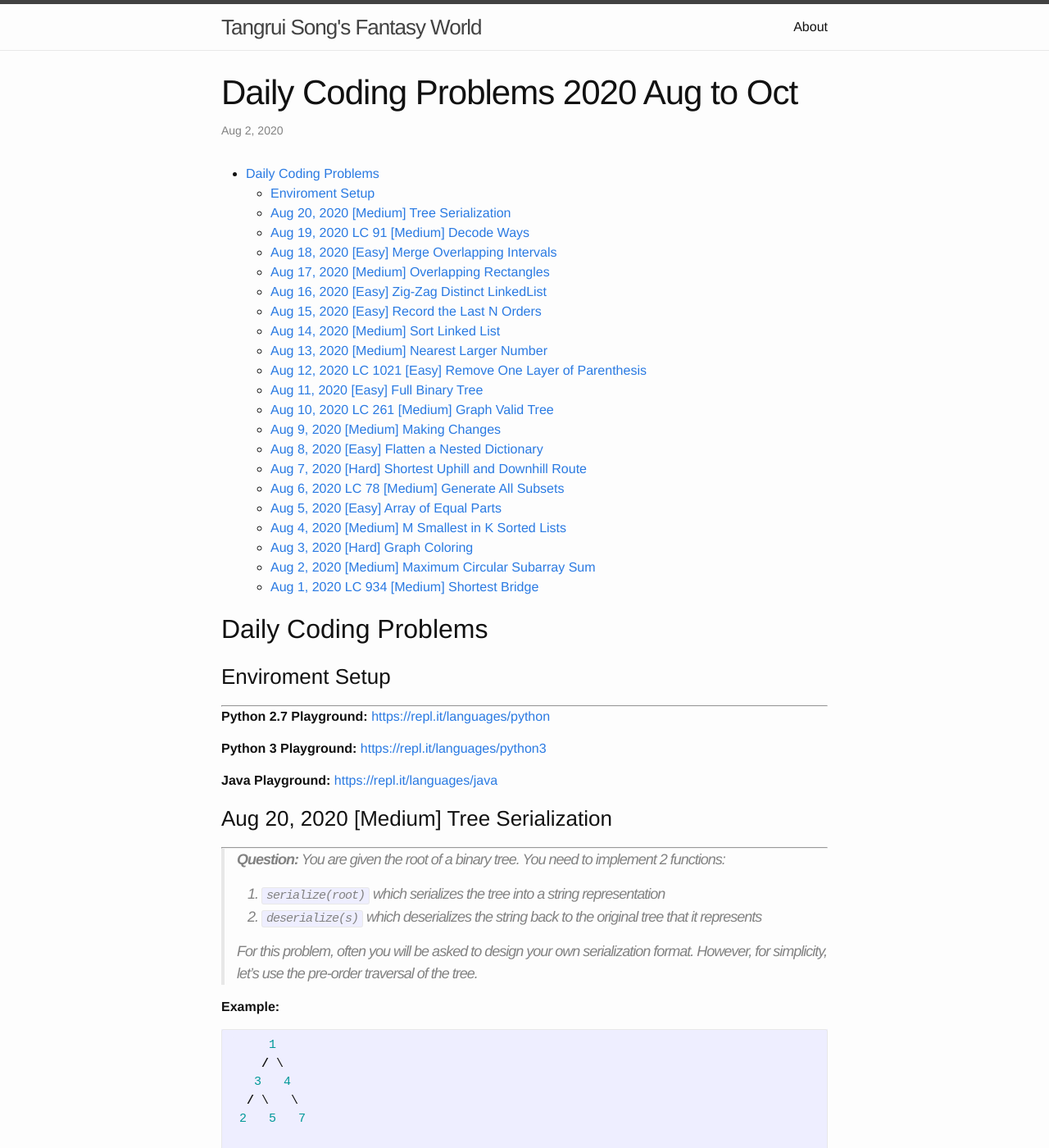
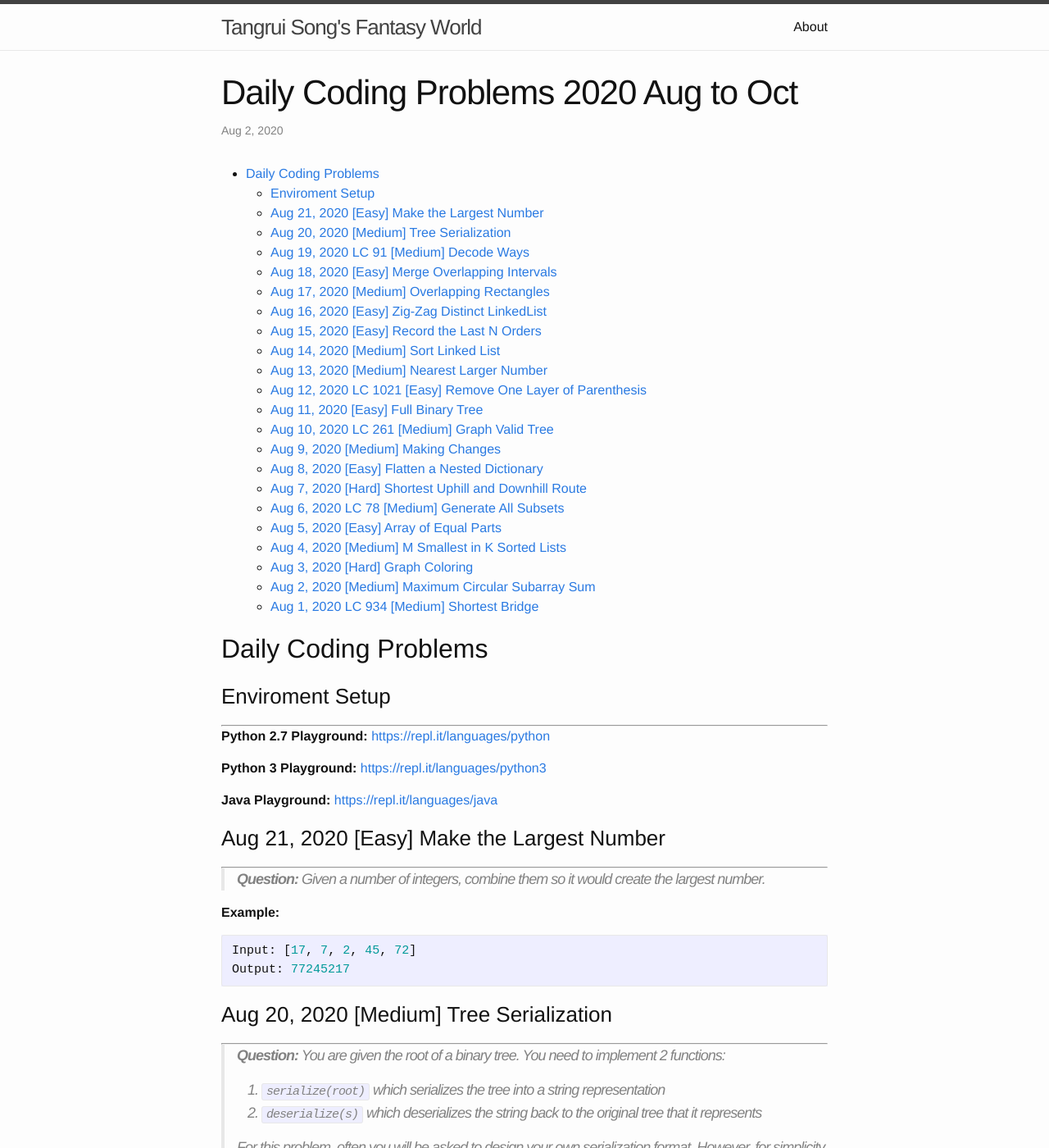
Before and after one commit to trsong/trsong.github.io, a Jekyll site: the page built from _posts/2020-08-01-DailyQuestionsAug.md, in a window 1280 px wide and 1400 px high. Shown: the whole window at 82% size. Built offline with Jekyll 4.4.1, drawn with Linux system fonts in a browser that asks for light colours; some of the changed text lies outside the part shown.

Commit message:
Add Aug 21 Question

````diff
--- a/_posts/2020-08-01-DailyQuestionsAug.md
+++ b/_posts/2020-08-01-DailyQuestionsAug.md
@@ -18,6 +18,16 @@ categories: Python/Java
 
 **Java Playground:** [https://repl.it/languages/java](https://repl.it/languages/java)
 
+
+### Aug 21, 2020 \[Easy\] Make the Largest Number
+---
+> **Question:** Given a number of integers, combine them so it would create the largest number.
+
+**Example:**
+```py
+Input: [17, 7, 2, 45, 72]
+Output: 77245217
+```
 
 ### Aug 20, 2020 \[Medium\] Tree Serialization
 ---
````
